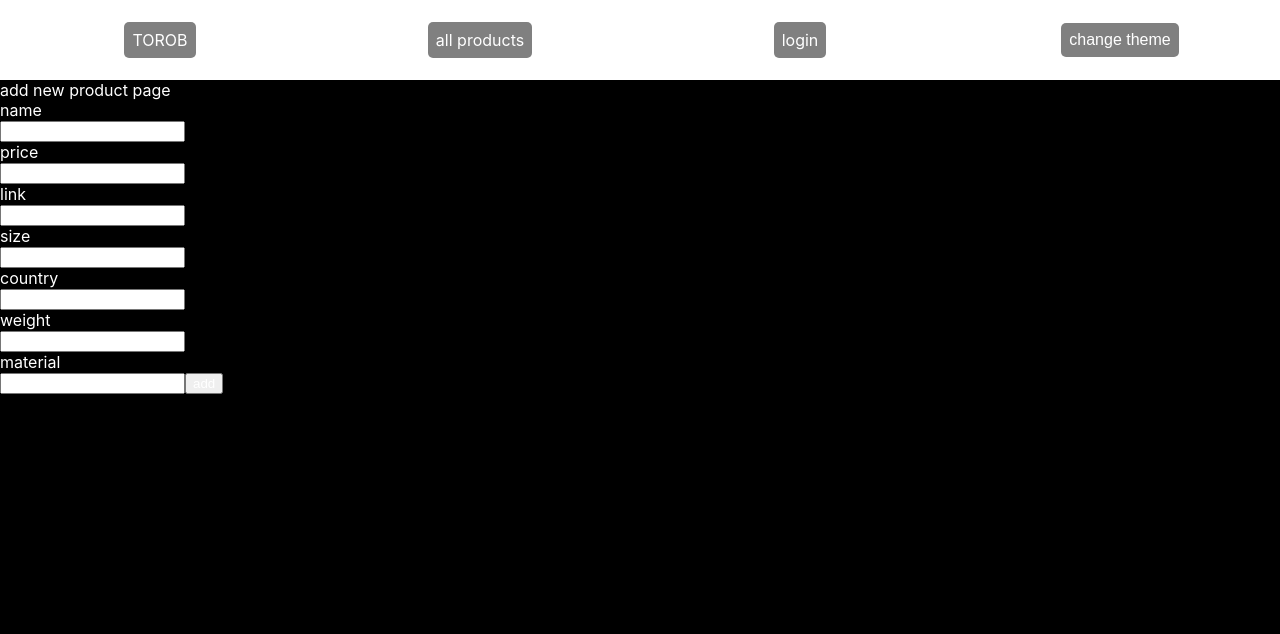
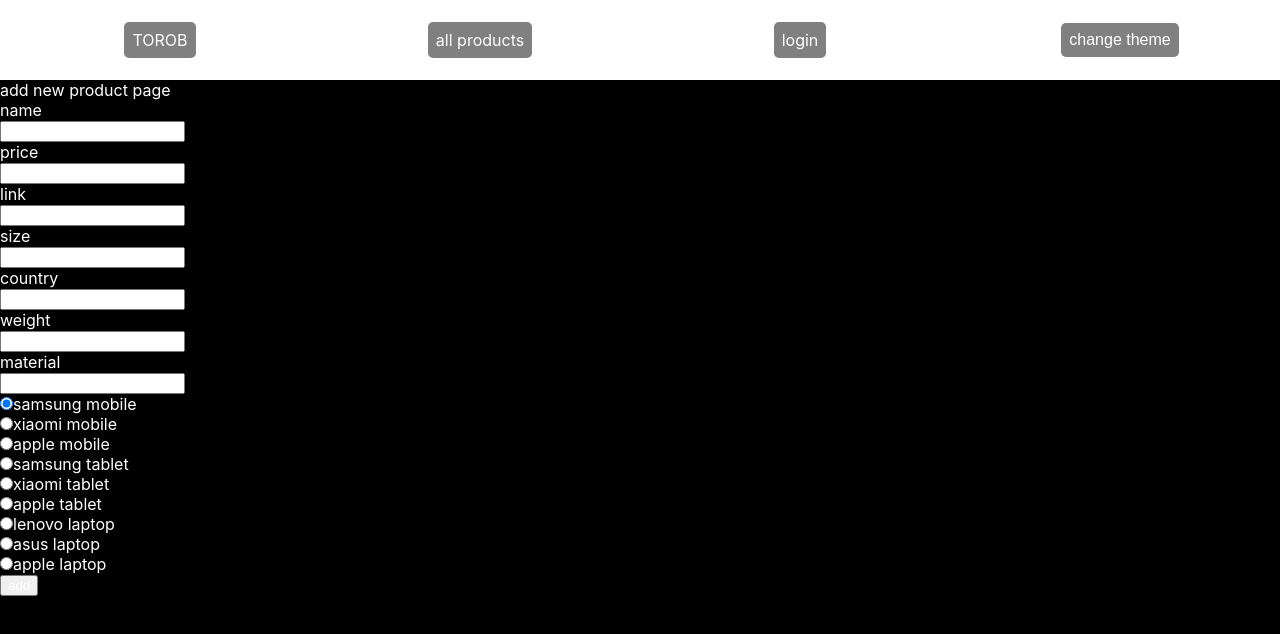
Before and after one commit to IIIphr/ie_final_project, a React (Create React App) app in the folder front_end/: page /add_new_prod in a window 1280 px wide. Shown: the top 634 px of the page. Built offline with nearby package versions, Linux system fonts and the light colour scheme.

Commit message:
Version 1.0

```diff
--- a/front_end/src/Add_new_prod.js
+++ b/front_end/src/Add_new_prod.js
@@ -25,9 +25,20 @@
   let [country, setInput_country] = useState('');
   let [weight, setInput_weight] = useState('');
   let [material, setInput_material] = useState('');
-  let [brand, setInput_brand] = useState("samsung");
-  let [type, setInput_type] = useState("mobile");
+  let [brand, set_brand] = useState('samsung');
+  let [type, set_cat] = useState('mobile');
+  let [number, set_number] = useState(0);
   const [cookies, removeCookie, setCookie] = useCookies(['user_id', 'user_type', 'user_name', 'user_email', 'user_phone']);
+  const brand_list= [
+    'samsung', 'xiaomi', 'apple',
+    'samsung', 'xiaomi', 'apple',
+    'lenovo', 'asus', 'apple'
+  ];
+  const category_list= [
+    'mobile', 'mobile', 'mobile',
+    'tablet', 'tablet', 'tablet',
+    'laptop', 'laptop', 'laptop'
+  ];
 
   function class_name(name) {
     return name + " " + name + "_" + theme;
@@ -106,6 +117,15 @@
         <input type="text" onInput={e => setInput_weight(e.target.value)} />
         <p>material</p>
         <input type="text" onInput={e => setInput_material(e.target.value)} />
+        <div className={class_name('add_prod_rad_cont')}><input className={class_name('add_prod_rad_in')} onClick={() => {set_brand(brand_list[0]); set_cat(category_list[0]); set_number(0);}} checked={number == 0} type="radio" value="0" id="0"/><label htmlFor='0' className={class_name('add_prod_radio_lab')}>samsung mobile</label></div>
+        <div className={class_name('add_prod_rad_cont')}><input className={class_name('add_prod_rad_in')} onClick={() => {set_brand(brand_list[1]); set_cat(category_list[1]); set_number(1);}} checked={number == 1} type="radio" value="1" id="1"/><label htmlFor='1' className={class_name('add_prod_radio_lab')}>xiaomi mobile</label></div>
+        <div className={class_name('add_prod_rad_cont')}><input className={class_name('add_prod_rad_in')} onClick={() => {set_brand(brand_list[2]); set_cat(category_list[2]); set_number(2);}} checked={number == 2} type="radio" value="2" id="2"/><label htmlFor='2' className={class_name('add_prod_radio_lab')}>apple mobile</label></div>
+        <div className={class_name('add_prod_rad_cont')}><input className={class_name('add_prod_rad_in')} onClick={() => {set_brand(brand_list[3]); set_cat(category_list[3]); set_number(3);}} checked={number == 3} type="radio" value="3" id="3"/><label htmlFor='3' className={class_name('add_prod_radio_lab')}>samsung tablet</label></div>
+        <div className={class_name('add_prod_rad_cont')}><input className={class_name('add_prod_rad_in')} onClick={() => {set_brand(brand_list[4]); set_cat(category_list[4]); set_number(4);}} checked={number == 4} type="radio" value="4" id="4"/><label htmlFor='4' className={class_name('add_prod_radio_lab')}>xiaomi tablet</label></div>
+        <div className={class_name('add_prod_rad_cont')}><input className={class_name('add_prod_rad_in')} onClick={() => {set_brand(brand_list[5]); set_cat(category_list[5]); set_number(5);}} checked={number == 5} type="radio" value="5" id="5"/><label htmlFor='5' className={class_name('add_prod_radio_lab')}>apple tablet</label></div>
+        <div className={class_name('add_prod_rad_cont')}><input className={class_name('add_prod_rad_in')} onClick={() => {set_brand(brand_list[6]); set_cat(category_list[6]); set_number(6);}} checked={number == 6} type="radio" value="6" id="6"/><label htmlFor='6' className={class_name('add_prod_radio_lab')}>lenovo laptop</label></div>
+        <div className={class_name('add_prod_rad_cont')}><input className={class_name('add_prod_rad_in')} onClick={() => {set_brand(brand_list[7]); set_cat(category_list[7]); set_number(7);}} checked={number == 7} type="radio" value="7" id="7"/><label htmlFor='7' className={class_name('add_prod_radio_lab')}>asus laptop</label></div>
+        <div className={class_name('add_prod_rad_cont')}><input className={class_name('add_prod_rad_in')} onClick={() => {set_brand(brand_list[8]); set_cat(category_list[8]); set_number(8);}} checked={number == 8} type="radio" value="8" id="8"/><label htmlFor='8' className={class_name('add_prod_radio_lab')}>apple laptop</label></div>
         <button onClick={add_p}>add</button>
         <h1>{message}</h1>
       </div>
--- a/front_end/src/Products.js
+++ b/front_end/src/Products.js
@@ -37,7 +37,7 @@
   }
 
   function search() {
-    navigate("/products_loader", { state: { input: input } });
+    navigate("/products_loader", { state: { input: input, categories: categories, brands: brands } });
   }
 
   function check_changed(e) {
```
